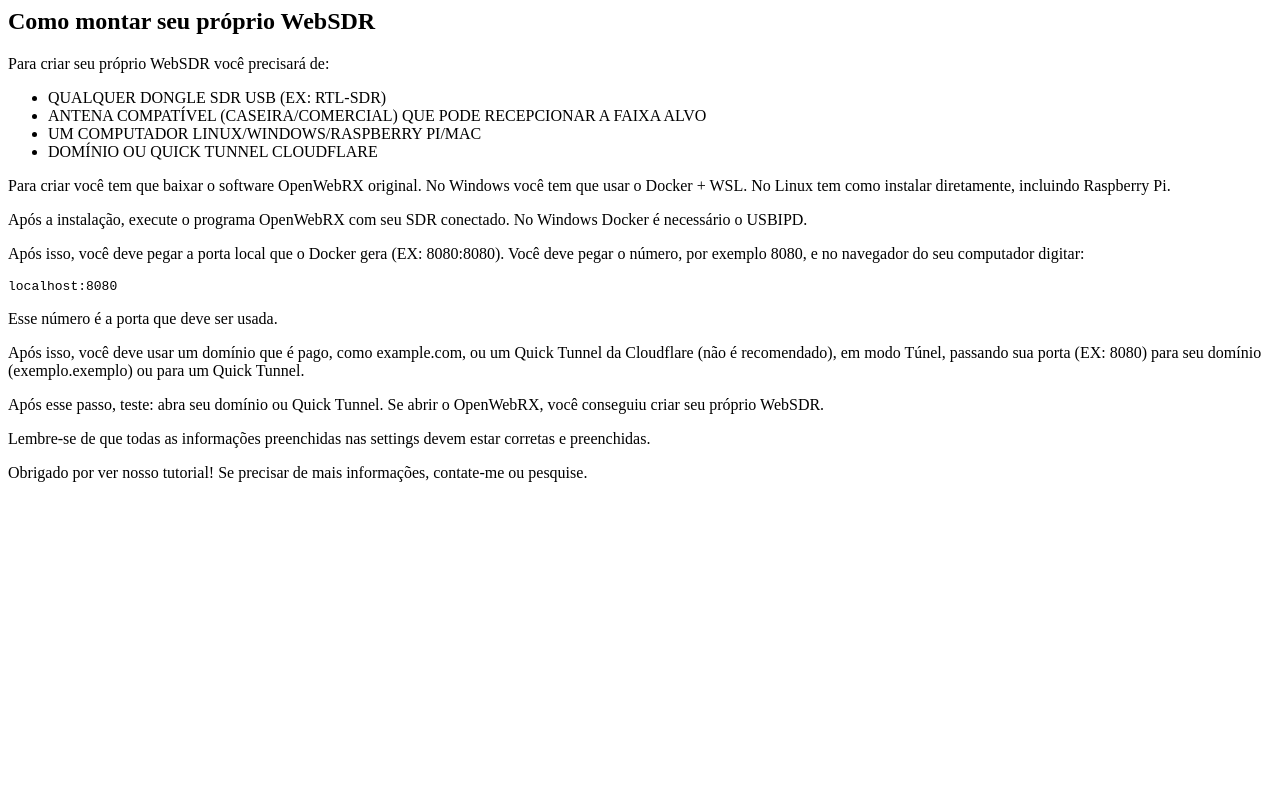
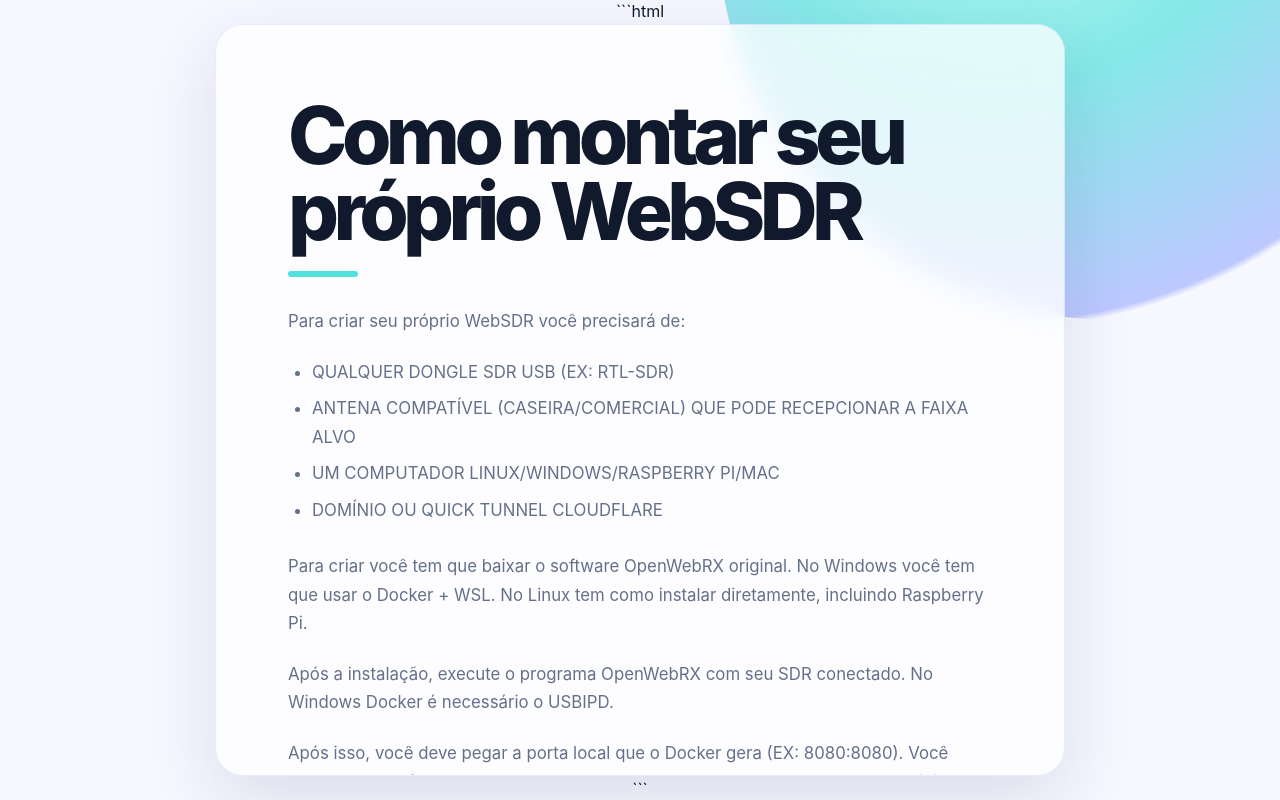
Before and after one commit to xTudo-ofc/BHRAMI, a plain HTML site: page tutorial.html in a window 1280 px wide. Drawn offline with Linux system fonts and the light colour scheme.

Commit message:
Update tutorial.html

````diff
--- a/tutorial.html
+++ b/tutorial.html
@@ -1,3 +1,173 @@
+```html
+<!doctype html>
+<html lang="pt-BR">
+
+<head>
+<meta charset="UTF-8" />
+<meta name="viewport" content="width=device-width, initial-scale=1.0" />
+<meta name="description" content="Tutorial BHRAMI para montar seu próprio WebSDR." />
+<title>BHRAMI — Monte seu WebSDR</title>
+
+<style>
+
+:root {
+--ink: #101a2c;
+--blue: #2445ea;
+--aqua: #50e2dc;
+--paper: #f6f7ff;
+--muted: #64708a;
+}
+
+* {
+box-sizing: border-box;
+}
+
+body {
+display: grid;
+min-height: 100vh;
+margin: 0;
+place-items: center;
+overflow-x: hidden;
+color: var(--ink);
+background: var(--paper);
+font-family: Inter, ui-sans-serif, system-ui, -apple-system, BlinkMacSystemFont, "Segoe UI", sans-serif;
+}
+
+body::before {
+position: fixed;
+width: min(62vw, 800px);
+aspect-ratio: 1;
+top: -37vw;
+right: -18vw;
+border-radius: 50%;
+background: radial-gradient(circle at 35% 35%, #b0fff2, var(--aqua) 38%, #a1b1ff 71%, transparent 72%);
+opacity: .68;
+pointer-events: none;
+content: "";
+}
+
+.tutorial {
+position: relative;
+width: min(100% - 48px, 850px);
+max-height: calc(100vh - 48px);
+overflow-y: auto;
+padding: clamp(34px, 7vw, 72px);
+border: 1px solid rgba(36, 69, 234, .09);
+border-radius: 28px;
+background: rgba(255, 255, 255, .75);
+box-shadow: 0 24px 70px rgba(28, 45, 94, .12);
+backdrop-filter: blur(14px);
+}
+
+.tutorial h2 {
+margin: 0 0 30px;
+font-size: clamp(2.5rem, 7vw, 5rem);
+font-weight: 850;
+letter-spacing: -.07em;
+line-height: .95;
+}
+
+.tutorial h2::after {
+display: block;
+width: 70px;
+height: 6px;
+margin-top: 22px;
+border-radius: 999px;
+background: var(--aqua);
+content: "";
+}
+
+.tutorial p {
+max-width: 700px;
+margin: 0 0 22px;
+color: var(--muted);
+font-size: 1.05rem;
+line-height: 1.7;
+}
+
+.tutorial ul {
+max-width: 700px;
+margin: 0 0 28px;
+padding-left: 24px;
+color: var(--muted);
+font-size: 1.05rem;
+line-height: 1.7;
+}
+
+.tutorial li {
+margin-bottom: 8px;
+}
+
+.tutorial pre {
+width: fit-content;
+max-width: 100%;
+margin: 0 0 22px;
+padding: 14px 18px;
+overflow-x: auto;
+border-radius: 10px;
+color: white;
+background: var(--ink);
+font-family: ui-monospace, SFMono-Regular, Consolas, "Liberation Mono", monospace;
+font-size: .95rem;
+}
+
+.back {
+display: inline-flex;
+align-items: center;
+gap: 10px;
+margin-top: 8px;
+color: var(--ink);
+font-size: .92rem;
+font-weight: 750;
+text-decoration: none;
+}
+
+.back::before {
+display: grid;
+width: 31px;
+height: 31px;
+place-items: center;
+border-radius: 50%;
+background: var(--aqua);
+content: "←";
+transition: transform .2s ease;
+}
+
+.back:hover::before {
+transform: translateX(-4px);
+}
+
+.back:focus-visible {
+outline: 3px solid var(--blue);
+outline-offset: 5px;
+}
+
+@media (max-width: 560px) {
+
+body::before {
+width: 85vw;
+top: -25vw;
+right: -35vw;
+}
+
+.tutorial {
+width: min(100% - 32px, 850px);
+max-height: calc(100vh - 32px);
+padding: 34px 26px;
+border-radius: 22px;
+}
+
+.tutorial h2 {
+font-size: clamp(2.5rem, 13vw, 4rem);
+}
+
+}
+
+</style>
+</head>
+
+<body>
+
 <div class="tutorial">
 
 <h2>Como montar seu próprio WebSDR</h2>
@@ -7,10 +177,15 @@
 </p>
 
 <ul>
+
 <li>QUALQUER DONGLE SDR USB (EX: RTL-SDR)</li>
+
 <li>ANTENA COMPATÍVEL (CASEIRA/COMERCIAL) QUE PODE RECEPCIONAR A FAIXA ALVO</li>
+
 <li>UM COMPUTADOR LINUX/WINDOWS/RASPBERRY PI/MAC</li>
+
 <li>DOMÍNIO OU QUICK TUNNEL CLOUDFLARE</li>
+
 </ul>
 
 <p>
@@ -58,4 +233,10 @@
 contate-me ou pesquise.
 </p>
 
+<a class="back" href="index.html">Voltar para o portal BHRAMI</a>
+
 </div>
+
+</body>
+</html>
+```
````
Lines whose indentation alone changed are shown as unchanged.
